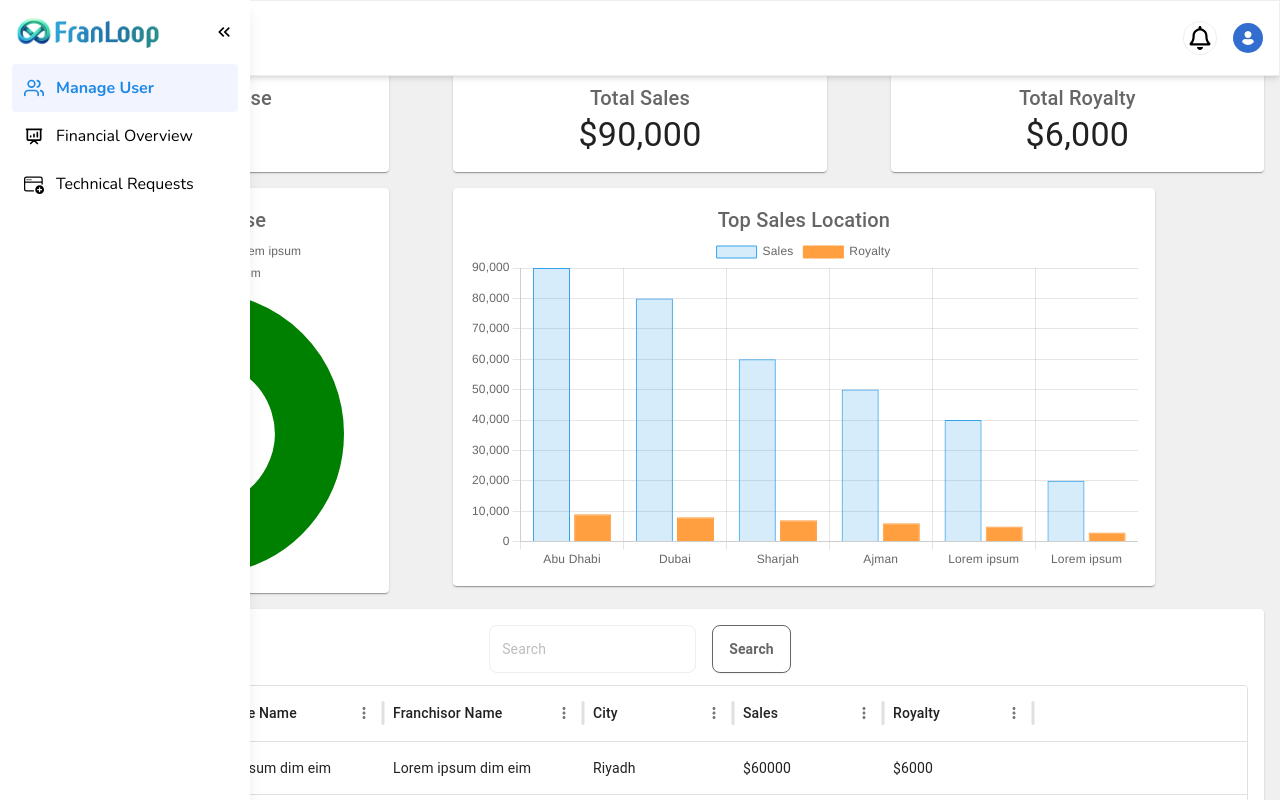
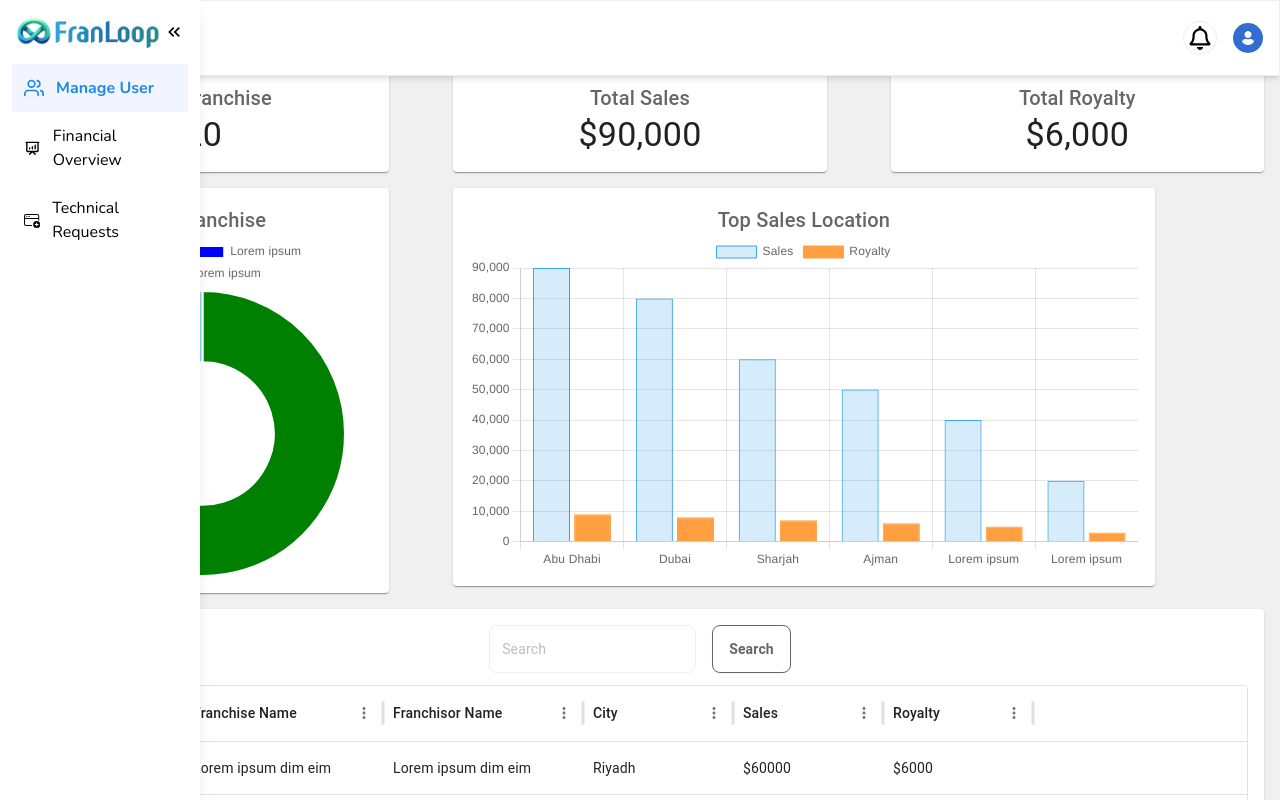
Before and after one commit to sheikhmuhammadzain/Franchise, a React (Vite) app: page /AdminPanel in a window 1280 px wide. Shown: the top 800 px of the page. Built offline with nearby package versions, Linux system fonts and the light colour scheme.

Commit message:
set idth of sidebar

```diff
--- a/src/App.jsx
+++ b/src/App.jsx
@@ -9,7 +9,7 @@ const App = () => {
       <Header />
       <Sidebar/>
       <main className="bg-[#FAFBFA] min-h-screen ">
-        <div className="container w-[80%] ml-auto px-7 ">
+        <div className="container max-w-[80%] ml-auto px-7 ">
           <div className="flex items-center justify-between pt-[100px]  ">
             <h1 className="font-semibold text-xl">Manage User</h1>
             <button className="bg-[#326DCF] text-white rounded-lg  px-6 py-2 text-xs md:text-base">
--- a/src/Components/Sidebar.jsx
+++ b/src/Components/Sidebar.jsx
@@ -17,7 +17,7 @@ function Sidebar() {
       className={`fixed top-0 left-0 h-screen bg-white z-10 shadow-lg transition-transform transform ${
         isOpen ? "translate-x-0" : "-translate-x-[80%]"
       }`}
-      style={{ width: "250px" }}
+      style={{ width: "200px" }}
     >
       <div className="flex items-center justify-between p-4">
         <img src="/group-84152-1@2x.png" alt="" width={144} />
@@ -35,7 +35,7 @@ function Sidebar() {
       <div className="flex items-center px-3 hover:underline mx-3">
         <HiOutlinePresentationChartBar className="text-xl" />
         <Link to="/adminPanel">
-          <h2 className="p-3">Financial Overview</h2>
+          <h2 className="p-3 min-w-fit">Financial Overview</h2>
         </Link>
       </div>
       <div className="flex items-center px-3 hover:underline mx-3">
```
